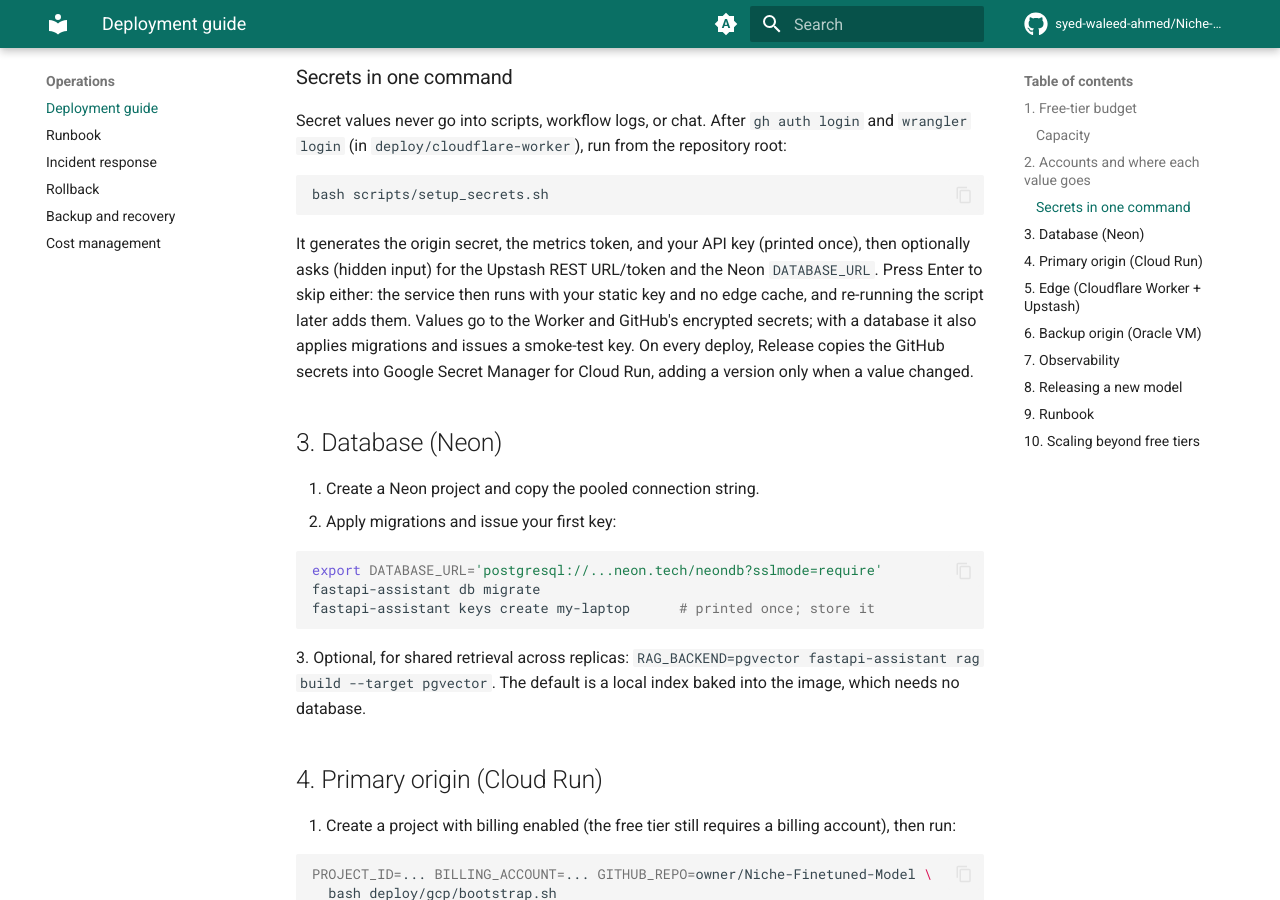
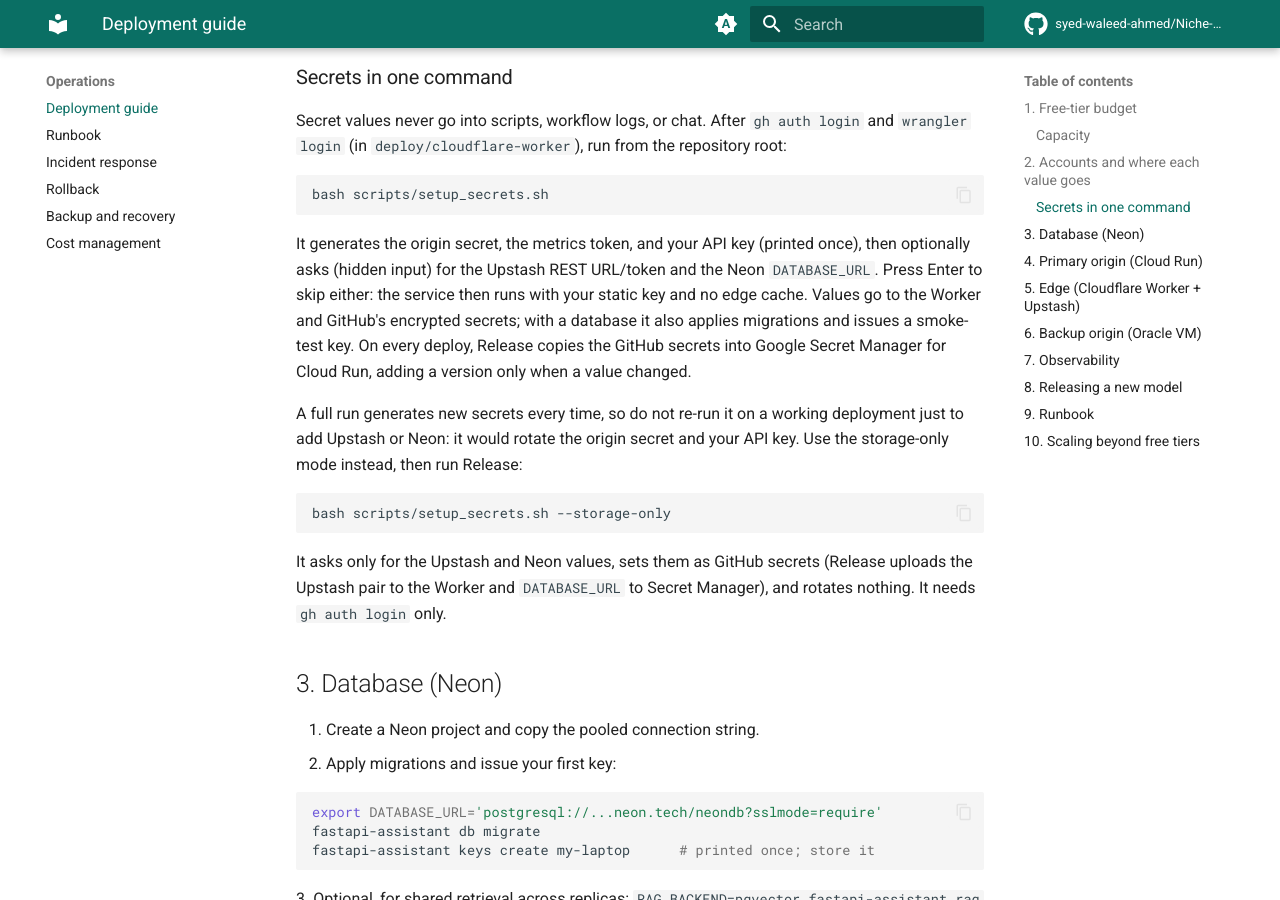
Before and after one commit to syed-waleed-ahmed/Niche-Finetuned-Model, an MkDocs documentation site: the page built from docs/DEPLOYMENT.md, in a window 1280 px wide and 900 px high, scrolled down 3194 px. Built offline with MkDocs 1.6.1 and Material for MkDocs 9.7.7, drawn with Linux system fonts in a browser that asks for light colours; comment, search, counter and statistics services are not loaded.

Commit message:
setup_secrets.sh: add --storage-only for adding Upstash or Neon later
A full run generates a new origin secret, metrics token and API key every time, so
re-running it on a working deployment to add Upstash or Neon rotated all three and
left the edge unable to reach the origin until the next Release. The deployment
guide and the status page nevertheless said to re-run it.

--storage-only asks only for the Upstash and Neon values, sets them as GitHub
secrets (Release uploads them to the Worker and to Secret Manager) and rotates
nothing; it needs only `gh auth login`. Unknown options are now rejected.

Co-Authored-By: Claude Fable 5.2 <noreply@anthropic.com>

````diff
--- a/docs/DEPLOYMENT.md
+++ b/docs/DEPLOYMENT.md
@@ -72,10 +72,22 @@ bash scripts/setup_secrets.sh
 It generates the origin secret, the metrics token, and your API key (printed once),
 then optionally asks (hidden input) for the Upstash REST URL/token and the Neon
 `DATABASE_URL`. Press Enter to skip either: the service then runs with your static
-key and no edge cache, and re-running the script later adds them. Values go to the
-Worker and GitHub's encrypted secrets; with a database it also applies migrations
-and issues a smoke-test key. On every deploy, Release copies the GitHub secrets into
-Google Secret Manager for Cloud Run, adding a version only when a value changed.
+key and no edge cache. Values go to the Worker and GitHub's encrypted secrets; with a
+database it also applies migrations and issues a smoke-test key. On every deploy,
+Release copies the GitHub secrets into Google Secret Manager for Cloud Run, adding a
+version only when a value changed.
+
+A full run generates new secrets every time, so do not re-run it on a working
+deployment just to add Upstash or Neon: it would rotate the origin secret and your
+API key. Use the storage-only mode instead, then run Release:
+
+```bash
+bash scripts/setup_secrets.sh --storage-only
+```
+
+It asks only for the Upstash and Neon values, sets them as GitHub secrets (Release
+uploads the Upstash pair to the Worker and `DATABASE_URL` to Secret Manager), and
+rotates nothing. It needs `gh auth login` only.
 
 ## 3. Database (Neon)
 
````
Also changed, not shown: CHANGELOG.md (+3 -0 lines), docs/IMPLEMENTATION_STATUS.md (+2 -2 lines), docs/operations/BACKUP_AND_RECOVERY.md (+6 -4 lines), 1 other file.
